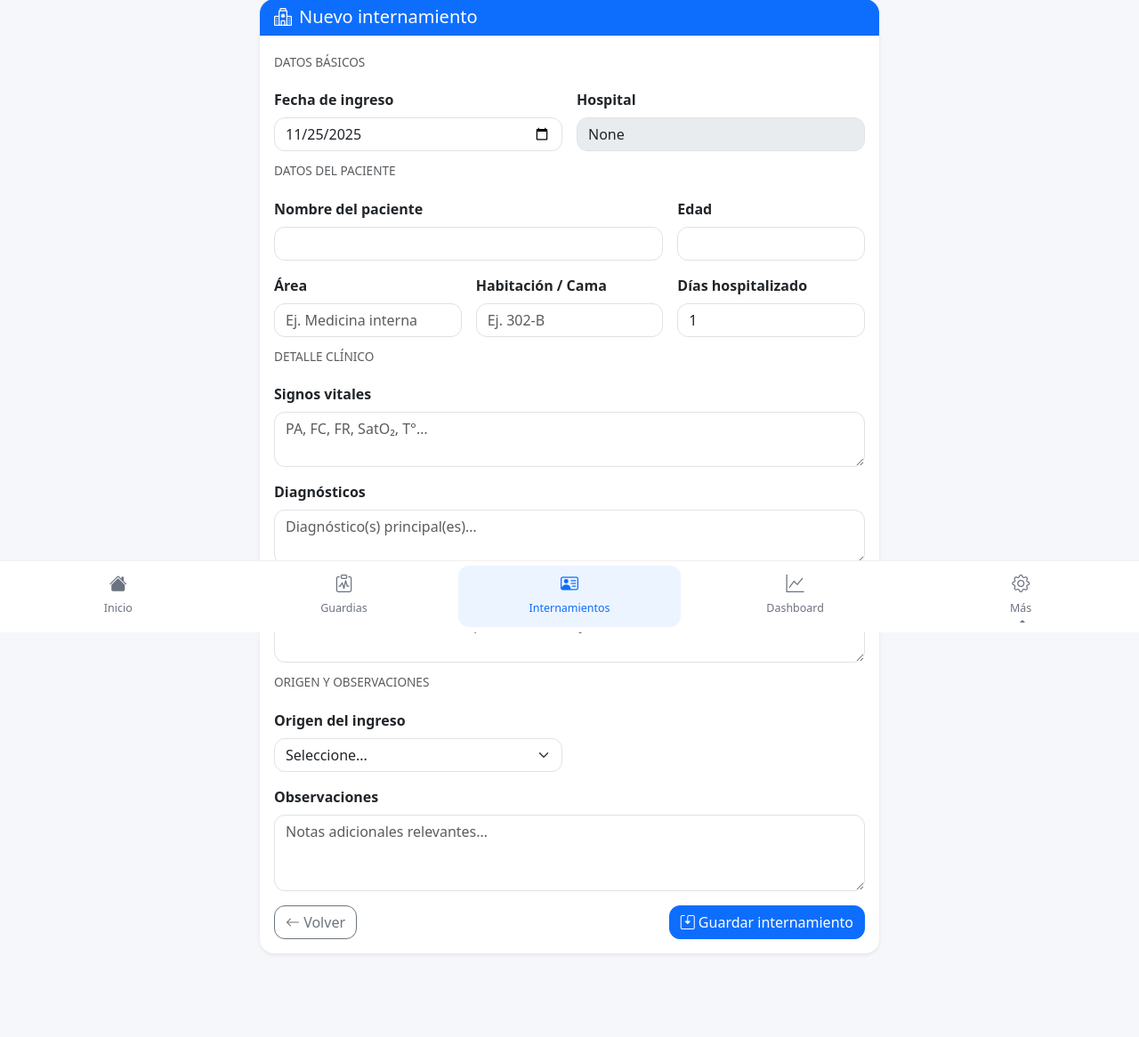
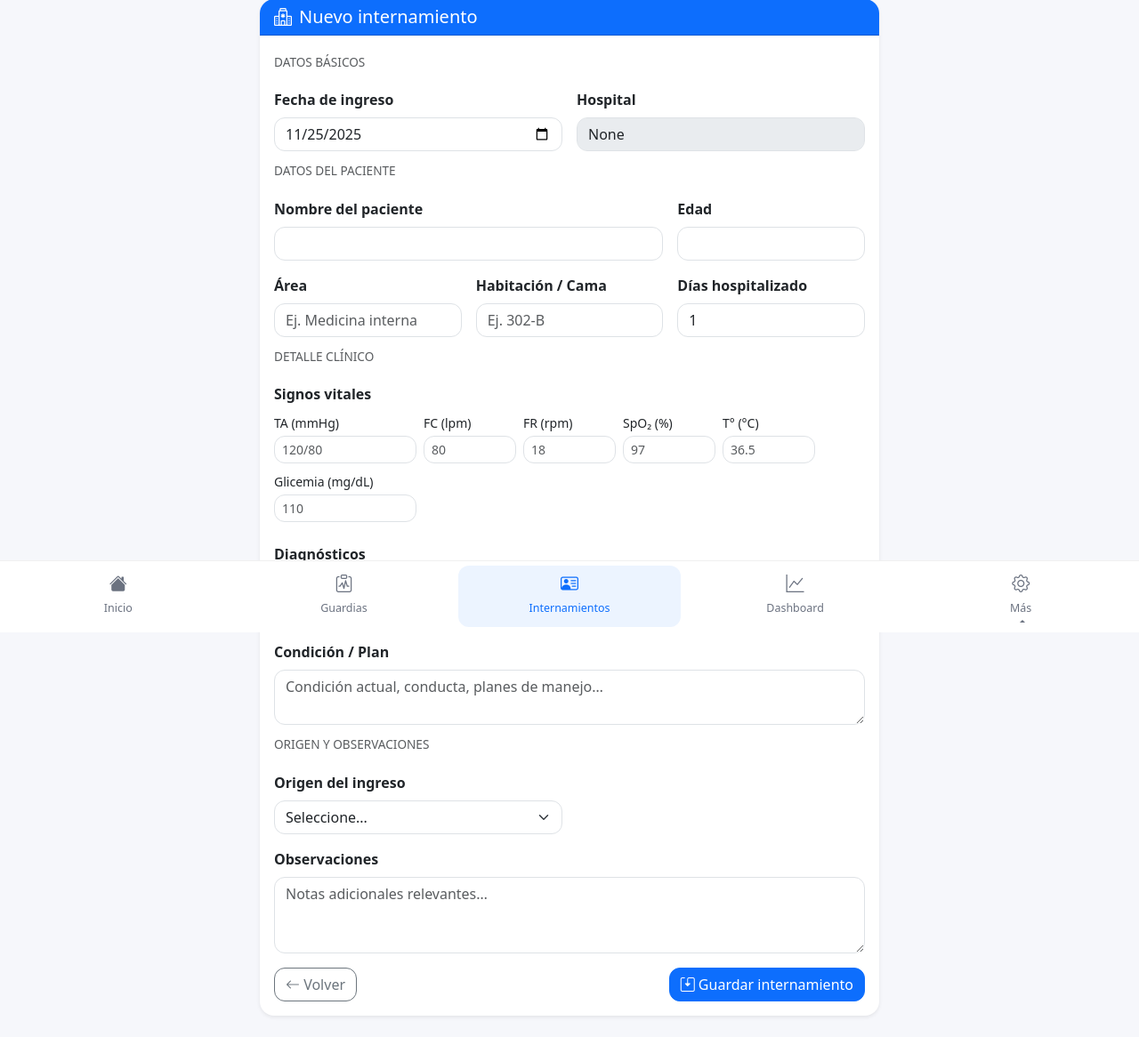
Before and after one commit to keysselyn/emergencias_app, a Flask app: page /internamientos/nuevo in a window 1280 px wide. Shown: the part 89-1255 px from the top of the page at 89% size. Before the commit the page ends 1163 px from the top, so only its background shows below. Run offline with Flask 3, Linux system fonts and the light colour scheme; the visitor is signed in with stand-in values (Sample User, id 1); data that the repository does not hold is empty.

Commit message:
Modificaciones en Internamiento para poder introducir los signos vitales por separados

```diff
--- a/templates/internamientos_form.html
+++ b/templates/internamientos_form.html
@@ -121,14 +121,79 @@
             Detalle clínico
           </div>
         </div>
+<div class="col-12">
+  <label class="form-label fw-semibold">Signos vitales</label>
 
-        <div class="col-12">
-          <label class="form-label fw-semibold">Signos vitales</label>
-          <textarea name="signos_vitales"
-                    class="form-control"
-                    rows="2"
-                    placeholder="PA, FC, FR, SatO₂, T°…">{{ ir.signos_vitales if ir else '' }}</textarea>
-        </div>
+  <!-- Inputs por cada signo vital -->
+  <div class="row g-2 mb-2">
+
+    <div class="col-6 col-md-3">
+      <label class="form-label small mb-1">TA (mmHg)</label>
+      <input type="text"
+             class="form-control form-control-sm sv-input"
+             data-sv-field="ta"
+             placeholder="120/80">
+    </div>
+
+    <div class="col-6 col-md-2">
+      <label class="form-label small mb-1">FC (lpm)</label>
+      <input type="number"
+             class="form-control form-control-sm sv-input"
+             data-sv-field="fc"
+             placeholder="80">
+    </div>
+
+    <div class="col-6 col-md-2">
+      <label class="form-label small mb-1">FR (rpm)</label>
+      <input type="number"
+             class="form-control form-control-sm sv-input"
+             data-sv-field="fr"
+             placeholder="18">
+    </div>
+
+    <div class="col-6 col-md-2">
+      <label class="form-label small mb-1">SpO₂ (%)</label>
+      <input type="number"
+             class="form-control form-control-sm sv-input"
+             data-sv-field="spo2"
+             placeholder="97">
+    </div>
+
+    <div class="col-6 col-md-2">
+      <label class="form-label small mb-1">T° (°C)</label>
+      <input type="text"
+             class="form-control form-control-sm sv-input"
+             data-sv-field="temp"
+             placeholder="36.5">
+    </div>
+
+    <div class="col-6 col-md-3">
+      <label class="form-label small mb-1">Glicemia (mg/dL)</label>
+      <input type="number"
+             class="form-control form-control-sm sv-input"
+             data-sv-field="glu"
+             placeholder="110">
+    </div>
+
+  </div>
+
+  <!-- Textarea REAL que se manda al backend -->
+  <textarea name="signos_vitales"
+            id="signosVitalesRaw"
+            class="form-control form-control-sm d-none"
+            rows="2"
+            style="font-size: 0.75rem; opacity: .7;"
+            placeholder="Se llenará automáticamente según los recuadros de arriba">{{ ir.signos_vitales if ir else '' }}</textarea>
+
+  <div class="form-text d-none">
+    Se almacenará algo como:<br>
+    <code>
+      TA: 120/80 mmHg / FC: 80 lpm / FR: 18 rpm / SpO₂: 97% / T°: 36.5 °C / Glicemia: 110 mg/dL
+    </code>
+  </div>
+</div>
+
+
 
         <div class="col-12">
           <label class="form-label fw-semibold">Diagnósticos</label>
@@ -296,4 +361,104 @@
     </div>
   </div>
 </div>
+
+<script>
+document.addEventListener("DOMContentLoaded", () => {
+  const textarea = document.getElementById("signosVitalesRaw");
+  if (!textarea) return;
+
+  const inputs = document.querySelectorAll(".sv-input");
+
+  // --- 1) Parsear lo que viene de BD -> valores por campo ---
+  function parseSignosVitales(raw) {
+    const data = {
+      ta:   "",
+      fc:   "",
+      fr:   "",
+      spo2: "",
+      temp: "",
+      glu:  ""
+    };
+
+    if (!raw) return data;
+
+    let m;
+
+    // TA: 120/80 mmHg
+    m = raw.match(/TA:\s*([0-9]+\/[0-9]+)/i);
+    if (m) data.ta = m[1];
+
+    // FC: 80 lpm
+    m = raw.match(/FC:\s*([0-9]+)/i);
+    if (m) data.fc = m[1];
+
+    // FR: 18 rpm
+    m = raw.match(/FR:\s*([0-9]+)/i);
+    if (m) data.fr = m[1];
+
+    // SpO₂: 97% (aceptamos SpO2, SpO₂, spo2, etc.)
+    m = raw.match(/SpO.?2:\s*([0-9]+)/i);
+    if (m) data.spo2 = m[1];
+
+    // T°: 36.5 °C  (T°, Tº, T:, Temp:)
+    m = raw.match(/T(?:[:°º]|emp)?:\s*([0-9]+(?:\.[0-9]+)?)/i);
+    if (m) data.temp = m[1];
+
+    // Glicemia: 110 mg/dL
+    m = raw.match(/Glicemia:\s*([0-9]+)/i);
+    if (m) data.glu = m[1];
+
+    return data;
+  }
+
+  // --- 2) Construir la cadena para guardar en BD desde inputs ---
+  function buildSignosVitales() {
+    const vals = { ta: "", fc: "", fr: "", spo2: "", temp: "", glu: "" };
+
+    inputs.forEach(input => {
+      const field = input.getAttribute("data-sv-field");
+      if (field && field in vals) {
+        vals[field] = (input.value || "").trim();
+      }
+    });
+
+    const partes = [];
+
+    if (vals.ta)   partes.push(`TA: ${vals.ta} mmHg`);
+    if (vals.fc)   partes.push(`FC: ${vals.fc} lpm`);
+    if (vals.fr)   partes.push(`FR: ${vals.fr} rpm`);
+    if (vals.spo2) partes.push(`SpO₂: ${vals.spo2}%`);
+    if (vals.temp) partes.push(`T°: ${vals.temp} °C`);
+    if (vals.glu)  partes.push(`Glicemia: ${vals.glu} mg/dL`);
+
+    textarea.value = partes.join(" / ");
+  }
+
+  // --- 3) Inicializar inputs a partir de lo que ya viene en textarea ---
+  const inicial = textarea.value || "";
+  const parsed = parseSignosVitales(inicial);
+
+  inputs.forEach(input => {
+    const field = input.getAttribute("data-sv-field");
+    if (field && parsed[field] !== undefined) {
+      input.value = parsed[field];
+    }
+
+    input.addEventListener("input", buildSignosVitales);
+  });
+
+  // --- 4) Si el usuario edita el textarea manualmente, reparsear y actualizar inputs ---
+  textarea.addEventListener("input", () => {
+    const nuevoParsed = parseSignosVitales(textarea.value);
+    inputs.forEach(input => {
+      const field = input.getAttribute("data-sv-field");
+      if (field && nuevoParsed[field] !== undefined) {
+        input.value = nuevoParsed[field];
+      }
+    });
+  });
+});
+</script>
+
+
 {% endblock %}
```
